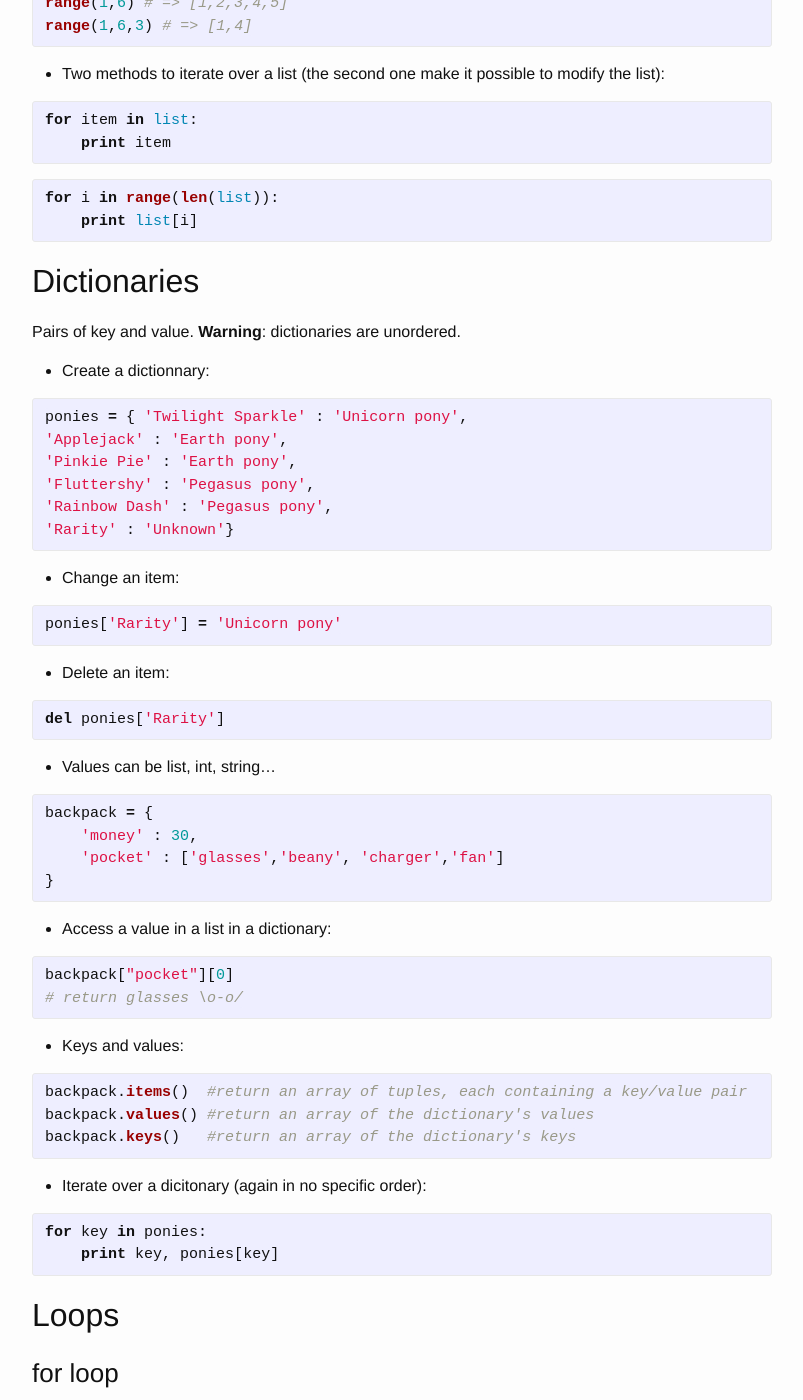
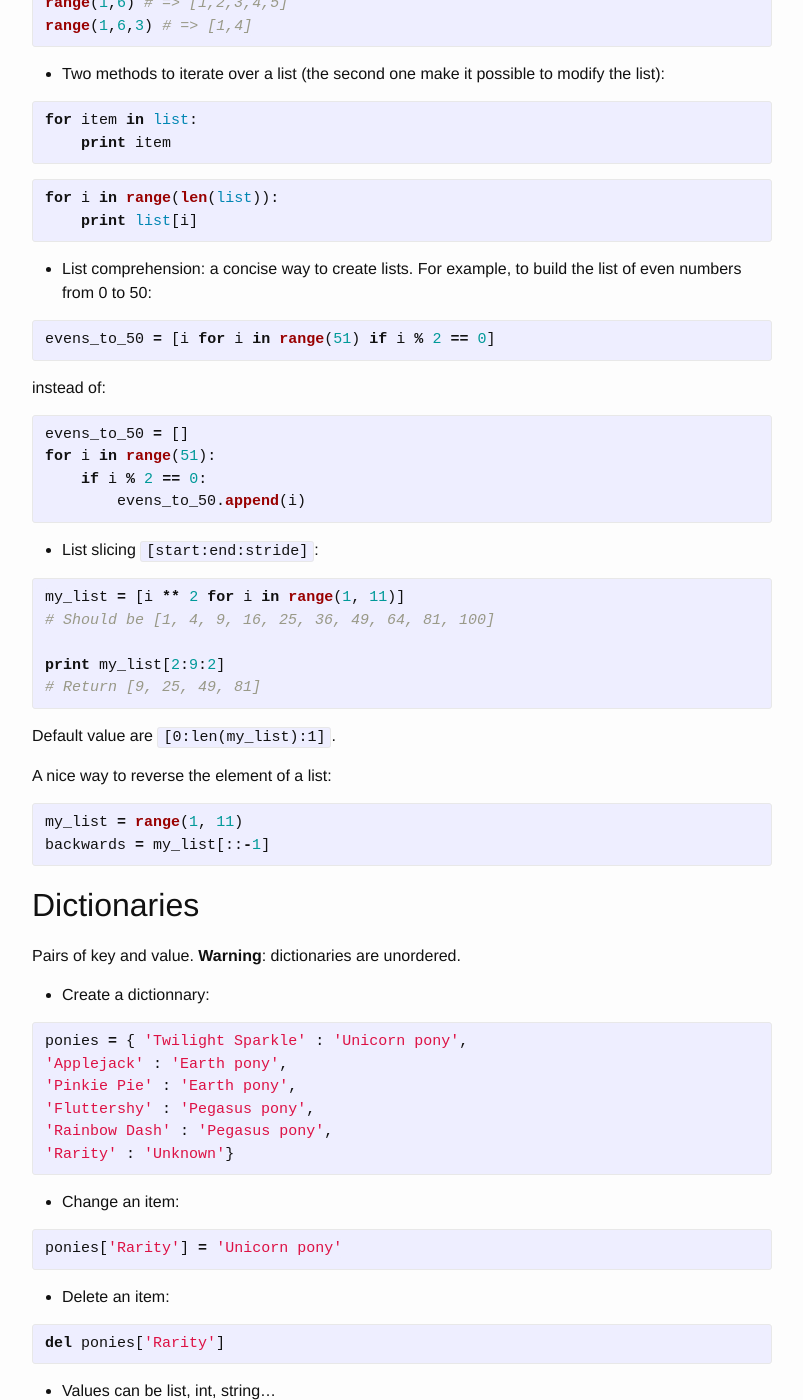
Before and after one commit to seiteta/seiteta.github.io_old, a Jekyll site: the page built from _posts/2014-11-23-python-reference.md, in a window 1280 px wide and 1400 px high, scrolled down 1227 px. Shown: the whole window, without its empty margins (238-1041 px from the left). Built offline with Jekyll 4.4.1, drawn with Linux system fonts in a browser that asks for light colours; some of the changed text lies outside the part shown.

Commit message:
Update 2014-11-23-python-reference.md

```diff
--- a/_posts/2014-11-23-python-reference.md
+++ b/_posts/2014-11-23-python-reference.md
@@ -64,6 +64,35 @@ for i in range(len(list)):
     print list[i]
 {% endhighlight %}
 
+* List comprehension: a concise way to create lists. For example, to build the list of even numbers from 0 to 50:
+{% highlight python %}
+evens_to_50 = [i for i in range(51) if i % 2 == 0]
+{% endhighlight %}
+
+instead of:
+{% highlight python %}
+evens_to_50 = []
+for i in range(51):
+    if i % 2 == 0:
+        evens_to_50.append(i)
+{% endhighlight %}
+
+* List slicing `[start:end:stride]`:
+{% highlight python %}
+my_list = [i ** 2 for i in range(1, 11)]
+# Should be [1, 4, 9, 16, 25, 36, 49, 64, 81, 100]
+
+print my_list[2:9:2]
+# Return [9, 25, 49, 81]
+{% endhighlight %}
+
+Default value are `[0:len(my_list):1]`.
+
+A nice way to reverse the element of a list:
+{% highlight python %}
+my_list = range(1, 11)
+backwards = my_list[::-1]
+{% endhighlight %}
 
 ## Dictionaries
 Pairs of key and value. **Warning**: dictionaries are unordered.
@@ -200,17 +229,3 @@ dice = randint(1, 6)
 
 ## Matrix (np.array)
 * See this [page](http://sebastianraschka.com/Articles/2014_matrix_cheatsheet_table.html) giving MATLAB/Python equivalents. Or this [one](http://wiki.scipy.org/NumPy_for_Matlab_Users#head-13d7391dd7e2c57d293809cff080260b46d8e664).
-
-## List comprehension
-* A concise way to create lists. For example, to build the list of even numbers from 0 to 50:
-{% highlight python %}
-evens_to_50 = [i for i in range(51) if i % 2 == 0]
-{% endhighlight %}
-
-instead of:
-{% highlight python %}
-evens_to_50 = []
-for i in range(51):
-    if i % 2 == 0:
-        evens_to_50.append(i)
-{% endhighlight %}
```
